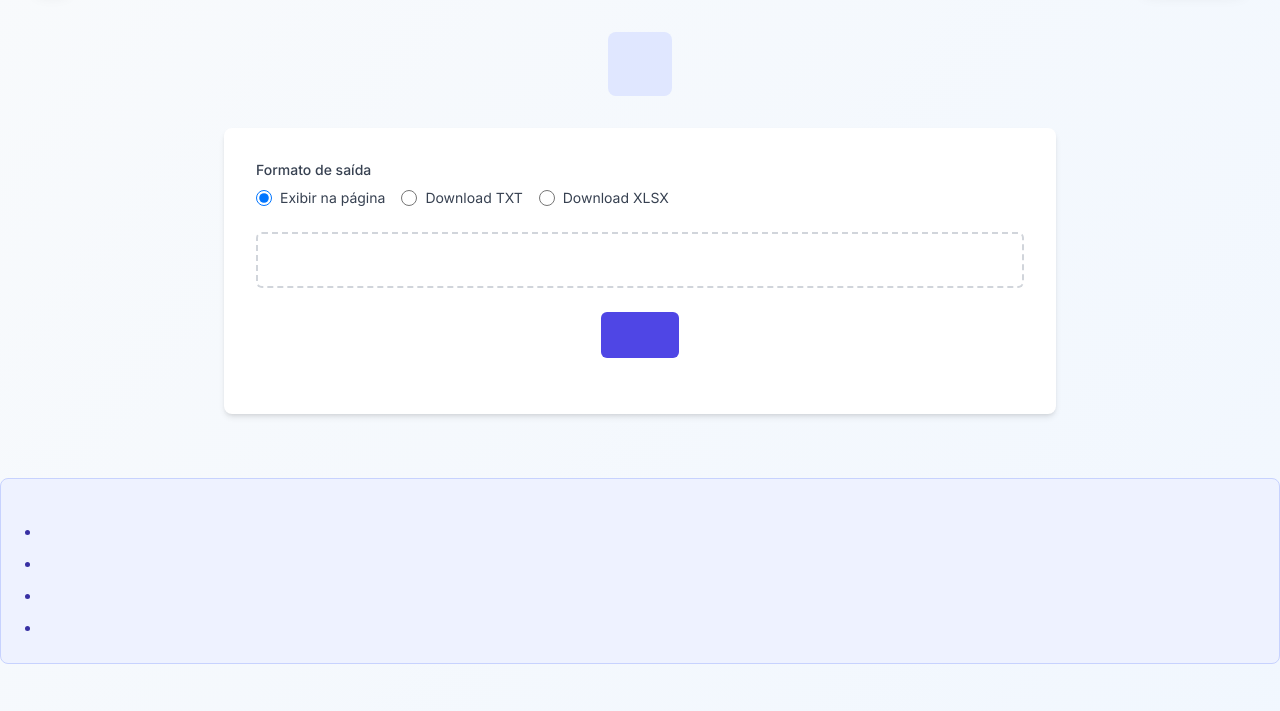
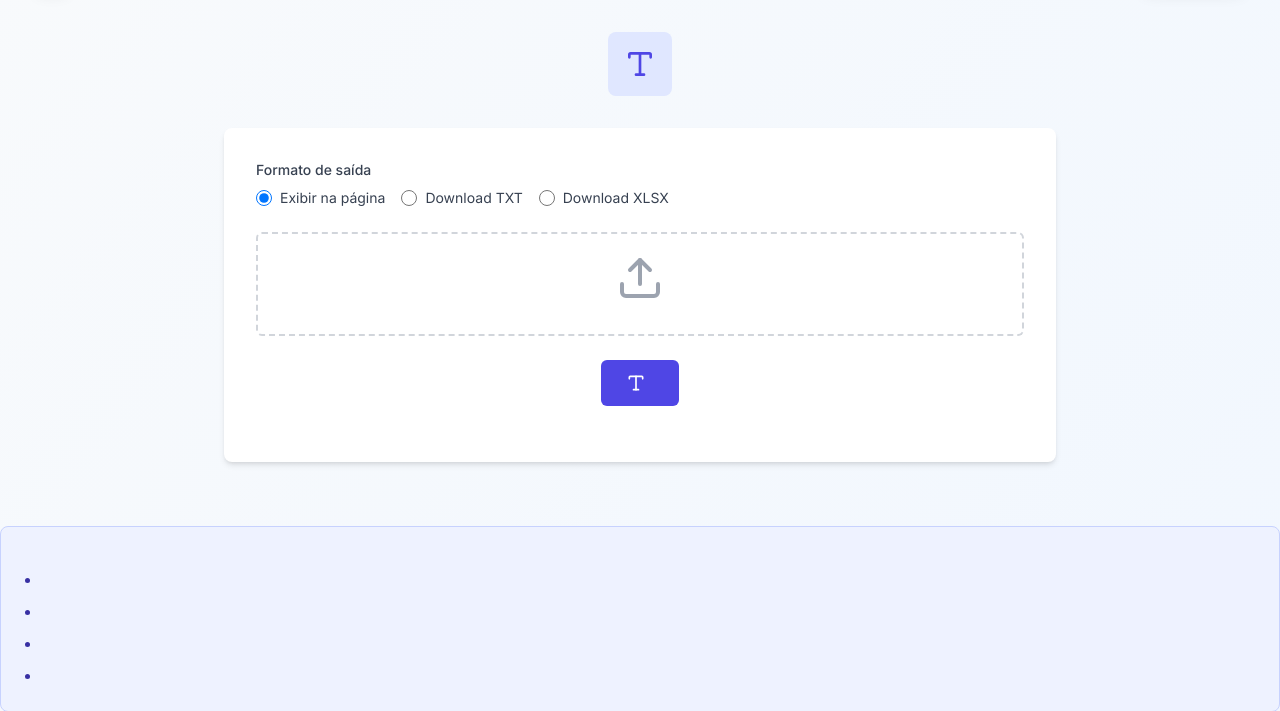
Before and after one commit to diegomoura09/HubPDF, a Python web app: template templates/tools/extract_text.html in a window 1280 px wide. Shown: the part 65-776 px from the top of the page. Run offline with Jinja, Linux system fonts and the light colour scheme; the template is opened without the code that fills it: most values are stand-ins (such as "Sample title", 1, 10 or a date in 2020); some libraries are stand-ins or nearby versions.

Commit message:
Update icons and cache settings to improve application performance and appearance
Replaces Feather Icons with Lucide Icons across multiple HTML templates and updates service worker cache names and versions.

Replit-Commit-Author: Agent
Replit-Commit-Session-Id: a20a4d93-0046-4bc2-adde-78577295eebd
Replit-Commit-Checkpoint-Type: intermediate_checkpoint
Replit-Commit-Event-Id: 11c65f4f-c353-491a-ac63-f53f4bca1702
Replit-Commit-Screenshot-Url: https://storage.googleapis.com/screenshot-production-us-central1/9d1c6065-e45c-4ae8-ab35-b37d098f7755/a20a4d93-0046-4bc2-adde-78577295eebd/Ge1wwUm

```diff
--- a/templates/tools/extract_text.html
+++ b/templates/tools/extract_text.html
@@ -7,7 +7,7 @@
     <!-- Header -->
     <div class="text-center mb-8">
         <div class="flex items-center justify-center w-16 h-16 bg-indigo-100 rounded-lg mx-auto mb-4">
-            <i data-feather="type" class="h-8 w-8 text-indigo-600"></i>
+            <i data-lucide="type" class="h-8 w-8 text-indigo-600"></i>
         </div>
         <h1 class="text-3xl font-bold text-gray-900 mb-4">{{ t('tool_extract_text') }}</h1>
         <p class="text-lg text-gray-600">{{ t('tool_extract_text_description') }}</p>
@@ -50,7 +50,7 @@
                 </label>
                 <div class="mt-1 flex justify-center px-6 pt-5 pb-6 border-2 border-gray-300 border-dashed rounded-md hover:border-indigo-400 transition-colors">
                     <div class="space-y-1 text-center">
-                        <i data-feather="upload" class="mx-auto h-12 w-12 text-gray-400"></i>
+                        <i data-lucide="upload" class="mx-auto h-12 w-12 text-gray-400"></i>
                         <div class="flex text-sm text-gray-600">
                             <label for="file" class="relative cursor-pointer bg-white rounded-md font-medium text-indigo-600 hover:text-indigo-500 focus-within:outline-none focus-within:ring-2 focus-within:ring-offset-2 focus-within:ring-indigo-500">
                                 <span>{{ t('upload_file') }}</span>
@@ -68,7 +68,7 @@
             <div class="flex justify-center">
                 <button type="submit"
                         class="inline-flex items-center px-6 py-3 border border-transparent text-base font-medium rounded-md text-white bg-indigo-600 hover:bg-indigo-700 focus:outline-none focus:ring-2 focus:ring-offset-2 focus:ring-indigo-500 disabled:opacity-50">
-                    <i data-feather="type" class="h-5 w-5 mr-2"></i>
+                    <i data-lucide="type" class="h-5 w-5 mr-2"></i>
                     {{ t('btn_extract_text') }}
                 </button>
             </div>
--- a/templates/tools/merge.html
+++ b/templates/tools/merge.html
@@ -7,7 +7,7 @@
     <!-- Header -->
     <div class="text-center mb-8">
         <div class="flex items-center justify-center w-16 h-16 bg-red-100 rounded-lg mx-auto mb-4">
-            <i data-feather="layers" class="h-8 w-8 text-red-600"></i>
+            <i data-lucide="layers" class="h-8 w-8 text-red-600"></i>
         </div>
         <h1 class="text-3xl font-bold text-gray-900 mb-4">{{ t('tool_merge') }}</h1>
         <p class="text-lg text-gray-600">{{ t('tool_merge_description') }}</p>
@@ -23,7 +23,7 @@
                 </label>
                 <div class="mt-1 flex justify-center px-6 pt-5 pb-6 border-2 border-gray-300 border-dashed rounded-md hover:border-red-400 transition-colors">
                     <div class="space-y-1 text-center">
-                        <i data-feather="upload" class="mx-auto h-12 w-12 text-gray-400"></i>
+                        <i data-lucide="upload" class="mx-auto h-12 w-12 text-gray-400"></i>
                         <div class="flex text-sm text-gray-600">
                             <label for="files" class="relative cursor-pointer bg-white rounded-md font-medium text-red-600 hover:text-red-500 focus-within:outline-none focus-within:ring-2 focus-within:ring-offset-2 focus-within:ring-red-500">
                                 <span>{{ t('upload_files') }}</span>
@@ -57,7 +57,7 @@
             <div class="flex justify-center">
                 <button type="submit"
                         class="inline-flex items-center px-6 py-3 border border-transparent text-base font-medium rounded-md text-white bg-red-600 hover:bg-red-700 focus:outline-none focus:ring-2 focus:ring-offset-2 focus:ring-red-500 disabled:opacity-50">
-                    <i data-feather="layers" class="h-5 w-5 mr-2"></i>
+                    <i data-lucide="layers" class="h-5 w-5 mr-2"></i>
                     {{ t('btn_merge_pdfs') }}
                 </button>
             </div>
--- a/templates/tools/pdf_to_images.html
+++ b/templates/tools/pdf_to_images.html
@@ -7,7 +7,7 @@
     <!-- Header -->
     <div class="text-center mb-8">
         <div class="flex items-center justify-center w-16 h-16 bg-purple-100 rounded-lg mx-auto mb-4">
-            <i data-feather="image" class="h-8 w-8 text-purple-600"></i>
+            <i data-lucide="image" class="h-8 w-8 text-purple-600"></i>
         </div>
         <h1 class="text-3xl font-bold text-gray-900 mb-4">{{ t('tool_pdf_to_images') }}</h1>
         <p class="text-lg text-gray-600">{{ t('tool_pdf_to_images_description') }}</p>
@@ -29,7 +29,7 @@
                 </label>
                 <div class="mt-1 flex justify-center px-6 pt-5 pb-6 border-2 border-gray-300 border-dashed rounded-md hover:border-purple-400 transition-colors">
                     <div class="space-y-1 text-center">
-                        <i data-feather="upload" class="mx-auto h-12 w-12 text-gray-400"></i>
+                        <i data-lucide="upload" class="mx-auto h-12 w-12 text-gray-400"></i>
                         <div class="flex text-sm text-gray-600">
                             <label for="file" class="relative cursor-pointer bg-white rounded-md font-medium text-purple-600 hover:text-purple-500 focus-within:outline-none focus-within:ring-2 focus-within:ring-offset-2 focus-within:ring-purple-500">
                                 <span>{{ t('upload_file') }}</span>
@@ -59,7 +59,7 @@
             <div class="flex justify-center">
                 <button type="submit"
                         class="inline-flex items-center px-6 py-3 border border-transparent text-base font-medium rounded-md text-white bg-purple-600 hover:bg-purple-700 focus:outline-none focus:ring-2 focus:ring-offset-2 focus:ring-purple-500 disabled:opacity-50">
-                    <i data-feather="image" class="h-5 w-5 mr-2"></i>
+                    <i data-lucide="image" class="h-5 w-5 mr-2"></i>
                     {{ t('btn_convert_to_images') }}
                 </button>
             </div>
--- a/templates/tools/split.html
+++ b/templates/tools/split.html
@@ -7,7 +7,7 @@
     <!-- Header -->
     <div class="text-center mb-8">
         <div class="flex items-center justify-center w-16 h-16 bg-blue-100 rounded-lg mx-auto mb-4">
-            <i data-feather="scissors" class="h-8 w-8 text-blue-600"></i>
+            <i data-lucide="scissors" class="h-8 w-8 text-blue-600"></i>
         </div>
         <h1 class="text-3xl font-bold text-gray-900 mb-4">{{ t('tool_split') }}</h1>
         <p class="text-lg text-gray-600">{{ t('tool_split_description') }}</p>
@@ -29,7 +29,7 @@
                 </label>
                 <div class="mt-1 flex justify-center px-6 pt-5 pb-6 border-2 border-gray-300 border-dashed rounded-md hover:border-blue-400 transition-colors">
                     <div class="space-y-1 text-center">
-                        <i data-feather="upload" class="mx-auto h-12 w-12 text-gray-400"></i>
+                        <i data-lucide="upload" class="mx-auto h-12 w-12 text-gray-400"></i>
                         <div class="flex text-sm text-gray-600">
                             <label for="file" class="relative cursor-pointer bg-white rounded-md font-medium text-blue-600 hover:text-blue-500 focus-within:outline-none focus-within:ring-2 focus-within:ring-offset-2 focus-within:ring-blue-500">
                                 <span>{{ t('upload_file') }}</span>
@@ -60,7 +60,7 @@
             <div class="flex justify-center">
                 <button type="submit"
                         class="inline-flex items-center px-6 py-3 border border-transparent text-base font-medium rounded-md text-white bg-blue-600 hover:bg-blue-700 focus:outline-none focus:ring-2 focus:ring-offset-2 focus:ring-blue-500 disabled:opacity-50">
-                    <i data-feather="scissors" class="h-5 w-5 mr-2"></i>
+                    <i data-lucide="scissors" class="h-5 w-5 mr-2"></i>
                     {{ t('btn_split_pdf') }}
                 </button>
             </div>
```
Also changed, not shown: static/service-worker.js (+6 -6 lines).
